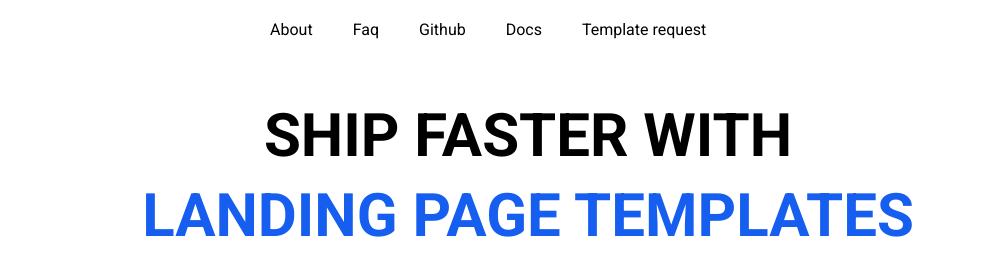
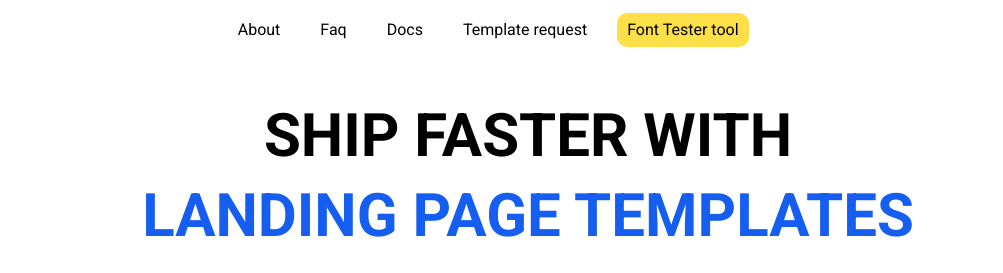
Before and after one commit to PaulleDemon/landing-pages-browsable, a website: page src/index.html in a window 1280 px wide. Shown: the top 273 px of the page, 112-1115 px from the left. Drawn offline with nearby package versions, Linux system fonts and the light colour scheme; a script that the page names is missing.

Commit message:
added font tester link

```diff
--- a/src/index.html
+++ b/src/index.html
@@ -80,15 +80,15 @@
                 <a class="header-links" href="#faq">
                     Faq
                 </a>
-                <a class="header-links" href="https://github.com/PaulleDemon">
-                    Github
-                </a>
                 <a class="header-links" href="https://github.com/PaulleDemon/landing-pages?tab=readme-ov-file#installation-and-setup">
                     Docs
                 </a>
                 <button class="header-links" onclick="openTemplateRequestModal()">
                     Template request
                 </button>
+                <a class="header-links tw-bg-yellow-300 tw-p-1" href="https://font-tester.foxcraft.tech">
+                    Font Tester tool
+                </a>
             </div>
             <div class="tw-flex tw-gap-[20px] tw-place-items-center tw-text-base
                          max-md:tw-place-content-end
```
Also changed, not shown: src/css/tailwind-build.css, src/css/tailwind-runtime.css.
